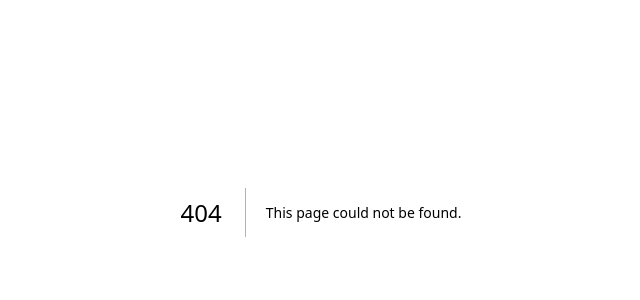
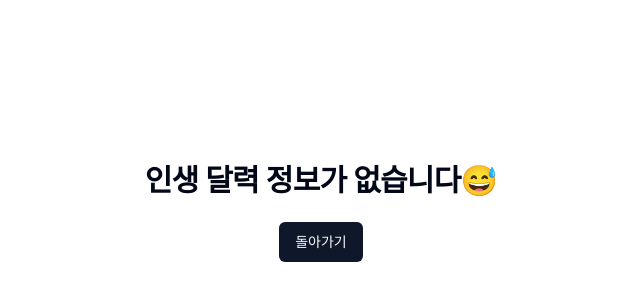
Before and after one commit to halocean96/life-calendar, a Next.js app: page /calendar/1 in a window 1280 px wide. Before the commit this address had no page. Shown: the part 188-488 px from the top of the page, without its empty margins (319-959 px from the left). Built offline with nearby package versions, Linux system fonts and the light colour scheme.

Commit message:
Update: 달력 페이지 라우팅 처리

```diff
--- /dev/null
+++ b/src/app/calendar/[slug]/page.tsx
@@ -0,0 +1,38 @@
+"use client";
+
+import { dateInfoListAtom } from "@/atoms/dateInfoList";
+import { H2 } from "@/components/Typography";
+import { Button } from "@/components/ui/button";
+import dayjs from "dayjs";
+import { useAtom } from "jotai";
+import { usePathname, useRouter } from "next/navigation";
+export default function CalendarPage() {
+  const router = useRouter();
+  const pathname = usePathname();
+  const calendarId = pathname.split("/")[2];
+  const [dateInfoList] = useAtom(dateInfoListAtom);
+  const dateInfo = dateInfoList.find((v) => v.id === calendarId);
+  if (!dateInfo) {
+    return (
+      <main className="flex flex-col h-screen justify-center items-center p-6 gap-4">
+        <H2>인생 달력 정보가 없습니다😅</H2>
+        <Button
+          onClick={() => {
+            router.replace("/");
+          }}
+        >
+          돌아가기
+        </Button>
+      </main>
+    );
+  }
+  return (
+    <main className="flex gap-8 flex-col p-6">
+      <div className="flex">
+        <div>{dayjs(dateInfo.birthDate).format("🎉 YYYY.MM.DD")}</div>
+        <div>{`💪 ${dateInfo.expectHealthAge}`}</div>
+        <div>{`🪦 ${dateInfo.expectAge}`}</div>
+      </div>
+    </main>
+  );
+}
--- a/src/app/page.tsx
+++ b/src/app/page.tsx
@@ -17,13 +17,15 @@ import { useAtom } from "jotai";
 import { dateInfoListAtom } from "@/atoms/dateInfoList";
 import { nanoid } from "nanoid";
 import DateInfoList from "@/sections/DateInfoList";
+import { useRouter } from "next/navigation";
 
 export default function Home() {
+  const router = useRouter();
   const [birthDate, setBirthDate] = useState(dayjs());
   const [expectAge, setExpectAge] = useState(90);
   const [expectHealthAge, setExpectHealthAge] = useState(60);
   const { toast, dismiss } = useToast();
-  const [dateInfoList, setDateInfoList] = useAtom(dateInfoListAtom);
+  const [, setDateInfoList] = useAtom(dateInfoListAtom);
   return (
     <LocalizationProvider
       localeText={
@@ -83,15 +85,14 @@ export default function Home() {
                   dismiss(toastId);
                 }, 1000);
               } else {
-                setDateInfoList((prev) => [
-                  ...prev,
-                  {
-                    id: nanoid(),
-                    birthDate,
-                    expectAge,
-                    expectHealthAge,
-                  },
-                ]);
+                const dateInfo = {
+                  id: nanoid(8),
+                  birthDate,
+                  expectAge,
+                  expectHealthAge,
+                };
+                setDateInfoList((prev) => [...prev, dateInfo]);
+                router.push(`/calendar/${dateInfo.id}`);
               }
             }}
           >
--- a/src/components/Typography.tsx
+++ b/src/components/Typography.tsx
@@ -1,4 +1,4 @@
-import { type ReactNode } from "react";
+import { Children, type ReactNode } from "react";
 
 type Children = {
   children: ReactNode;
@@ -15,6 +15,16 @@ export const H1 = ({ children, className }: Children) => {
   );
 };
 
+export const H2 = ({ children, className }: Children) => {
+  return (
+    <h2
+      className={`scroll-m-20 pb-2 text-3xl font-semibold tracking-tight first:mt-0 ${className}`}
+    >
+      {children}
+    </h2>
+  );
+};
+
 export const P = ({ children, className }: Children) => {
   return (
     <p className={`leading-7 [&:not(:first-child)]:mt-6 ${className}`}>
--- a/src/sections/DateInfoList.tsx
+++ b/src/sections/DateInfoList.tsx
@@ -13,8 +13,10 @@ import { useAtom } from "jotai";
 import { dateInfoListAtom } from "@/atoms/dateInfoList";
 import { P } from "@/components/Typography";
 import dayjs from "dayjs";
+import { useRouter } from "next/navigation";
 
 const DateInfoList = () => {
+  const router = useRouter();
   const [dateInfoList] = useAtom(dateInfoListAtom);
   return (
     <Drawer>
@@ -38,6 +40,9 @@ const DateInfoList = () => {
             ) : (
               dateInfoList.map((dateInfo) => (
                 <Button
+                  onClick={() => {
+                    router.push(`/calendar/${dateInfo.id}`);
+                  }}
                   key={dateInfo.id}
                   variant="outline"
                   className="w-full flex justify-around items-center"
```
